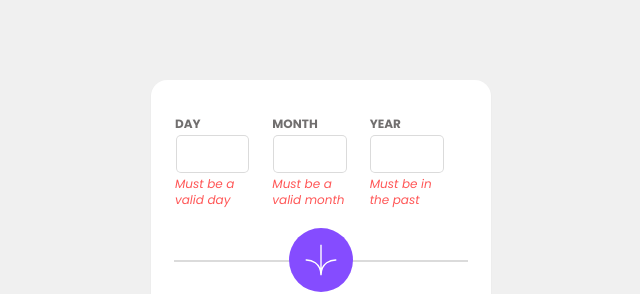
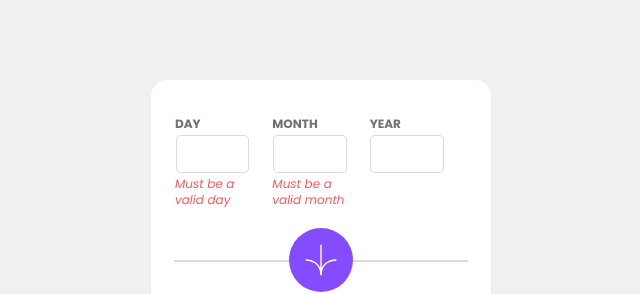
Before and after one commit to TheMcnafaha/frontend-mentor-age-calc, a Next.js app: page / in a window 1280 px wide. Shown: the top 294 px of the page, without its empty margins (319-959 px from the left). Built offline with nearby package versions, Linux system fonts and the light colour scheme.

Commit message:
added support for err check in ageinputs
fns still need to be moved away from main fn, and errors all load in
first render bc defaul inputs are undefined xdddd

```diff
--- a/src/pages/index.tsx
+++ b/src/pages/index.tsx
@@ -94,7 +94,7 @@ function AgeFormInput({ age, setInputAge, inputAge }: AgeFormInput) {
   ) {
     console.log("Args are ", number, start, end);
 
-    if (number === undefined || isNaN(number)) {
+    if (number === undefined) {
       return message;
     }
     const numTooBig = number > end;
@@ -105,10 +105,38 @@ function AgeFormInput({ age, setInputAge, inputAge }: AgeFormInput) {
     return message;
   }
 
+  function isYearInputError(currentInput: TypeInputAge): String {
+    const undefinedDay = currentInput.day === undefined;
+    const undefinedMonth = currentInput.month === undefined;
+    const undefinedYear = currentInput.year === undefined;
+    if (undefinedDay || undefinedMonth || undefinedYear) {
+      return "";
+    }
+    const isDayNumber = !Number.isNaN(currentInput.day);
+    const isMonthNumber = !Number.isNaN(currentInput.month);
+    const isYearNumber = !Number.isNaN(currentInput.year);
+    let message = "";
+    if (isDayNumber && isMonthNumber && isYearNumber) {
+      const presentEpoch = new Date().getTime();
+      const currentEpoch = new Date(
+        currentInput.year,
+        currentInput.month,
+        currentInput.day
+      ).getTime();
+      if (currentEpoch > presentEpoch) {
+        message = "Must be in the past";
+      }
+    }
+    return message;
+  }
   const dayError = isInputError(inputAge.day, 1, 31, "Must be a valid day");
-  // const monthError = isInputError(inputAge.month, 1, 12);
-  // const yearError = isInputError(inputAge.year, 0, new Date().getFullYear());
-  console.log(dayError);
+  const monthError = isInputError(
+    inputAge.month,
+    1,
+    12,
+    "Must be a valid month"
+  );
+  const yearError = isYearInputError(inputAge);
 
   return (
     <>
@@ -124,14 +152,14 @@ function AgeFormInput({ age, setInputAge, inputAge }: AgeFormInput) {
           id={"month"}
           setState={setInputAge}
           state={inputAge}
-          errorMessage={"Must be a valid month "}
+          errorMessage={monthError}
         ></CalendarInput>
 
         <CalendarInput
           id={"year"}
           setState={setInputAge}
           state={inputAge}
-          errorMessage={"Must be in the past"}
+          errorMessage={yearError}
         ></CalendarInput>
       </div>
     </>
```
